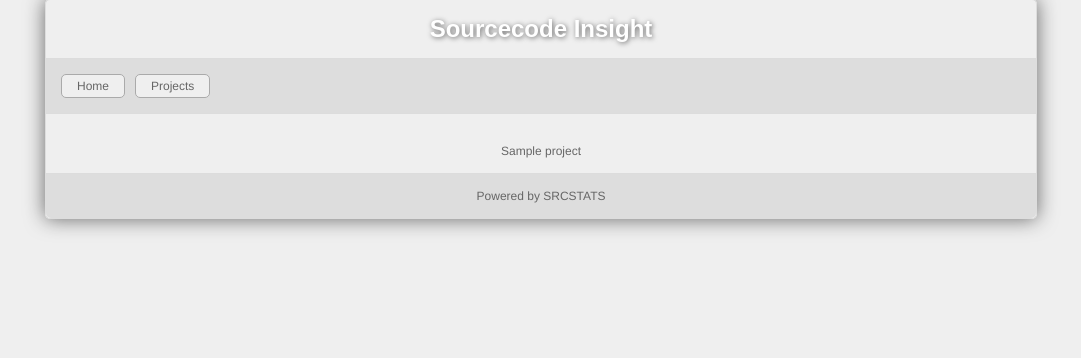
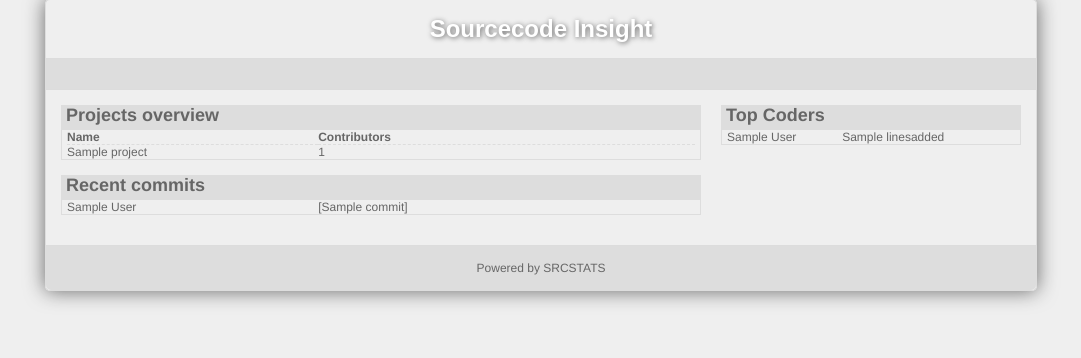
Before and after one commit to yaozhifeng/srcstats, a Django app: template svnstats/templates/home.html in a window 1280 px wide. Shown: the part 51-409 px from the top of the page, without its empty margins (115-1196 px from the left). Run offline with Django 3.2, Linux system fonts and the light colour scheme; the template is opened without the code that fills it: most values are stand-ins (such as "Sample title", 1, 10 or a date in 2020).

Commit message:
add debug toolbar, basic home page

```diff
--- a/settings.py
+++ b/settings.py
@@ -98,7 +98,10 @@ MIDDLEWARE_CLASSES = (
     'django.middleware.csrf.CsrfViewMiddleware',
     'django.contrib.auth.middleware.AuthenticationMiddleware',
     'django.contrib.messages.middleware.MessageMiddleware',
+    'debug_toolbar.middleware.DebugToolbarMiddleware',
 )
+
+INTERNAL_IPS = ('127.0.0.1',)
 
 ROOT_URLCONF = 'srcstats.urls'
 
@@ -120,6 +123,7 @@ INSTALLED_APPS = (
     'django.contrib.admin',
     # Uncomment the next line to enable admin documentation:
     # 'django.contrib.admindocs',
+    'debug_toolbar',
 )
 
 # A sample logging configuration. The only tangible logging
--- a/svnstats/admin.py
+++ b/svnstats/admin.py
@@ -1,4 +1,4 @@
-from models import Project, SVNLog
+from models import Project, SVNLog, SVNAuthor
 from django.contrib import admin
 
 class ProjectAdmin(admin.ModelAdmin):
@@ -13,5 +13,9 @@ class ProjectAdmin(admin.ModelAdmin):
 class SVNLogAdmin(admin.ModelAdmin):
     list_display = ['revno', 'author', 'commitdate']
 
+class SVNAuthorAdmin(admin.ModelAdmin):
+    list_display = ['author', 'display']
+
 admin.site.register(Project, ProjectAdmin)
 admin.site.register(SVNLog, SVNLogAdmin)
+admin.site.register(SVNAuthor, SVNAuthorAdmin)
--- a/svnstats/static/css/main.css
+++ b/svnstats/static/css/main.css
@@ -58,12 +58,32 @@ body {
 #container {
     /*padding:20px 0;
      */
-    /*padding-top:20px;
-     */
-    text-align:center;
+    padding-top: 0px;
+    text-align:left;
     /*
     width:600px;
     */
+}
+
+#column-main {
+    width: 640px;
+    float: left;
+}
+#column-right {
+    width: 300px;
+    float: right;
+}
+h2.caption {
+    height: 24px;
+    background-color: #DDDDDD;
+    padding-left: 5px;
+    padding-right: 5px;
+}
+div.part {
+    border: 1px solid #DDDDDD;
+    padding-left: 5px;
+    padding-right: 5px;
+    margin-bottom: 15px;
 }
 #footer {
     -moz-border-radius-bottomleft:5px;
@@ -89,6 +109,24 @@ body {
     margin:0 auto;
     text-shadow:1px 1px 5px #666666;
 }
+dl.list {
+    clear: both;
+    overflow: hidden;
+}
+dl.list dt {
+    clear: both;
+    float: left;
+    width: 40%;
+}
+dl.list dd {
+    float: left;
+    width: 60%
+}
+dd.header, dt.header {
+    font-weight: bold;
+    border-bottom: 1px dashed #DDDDDD;
+}
+
 ul {
     list-style:none outside none;
 }
--- a/svnstats/templates/base.html
+++ b/svnstats/templates/base.html
@@ -12,10 +12,10 @@
         <h1>Sourcecode Insight</h1>
     </div>
     <div id="headmenu" class="box">
-        <ul>
+        <!--ul>
             <li><a href="/">Home</a></li>
             <li><a href="/">Projects</a></li>
-        </ul>
+        </ul-->
     </div>
     <div id="container" class="box">
         {% block content %}content area {% endblock %}
--- a/svnstats/templates/home.html
+++ b/svnstats/templates/home.html
@@ -1,7 +1,36 @@
 {% extends "base.html" %}
 
 {% block content %}
-    {% for project in projects  %}
-        <p>{{project.name}}</p>
-    {% endfor %}
+<div id="column-main">
+    <h2 class="caption">Projects overview</h2>
+    <div class="part">
+        <dl class="list">
+            <dt class="header">Name</dt>
+            <dd class="header">Contributors</dd>
+            {% for project in projects  %}
+                <dt>{{project.name}}</dt>
+                <dd>{{project.author_count}}</dd>
+            {% endfor %}
+        </dl>
+    </div>
+    <h2 class="caption">Recent commits</h2>
+    <div class="part">
+         <dl class="list">
+            {% for commit in commits  %}
+                <dt>{{commit.author}}</dt>
+                <dd>[{{commit.project__name}}] {{commit.msg|truncatewords:16}}</dd>
+            {% endfor %}
+    </div>
+</div>
+<div id="column-right">
+    <h2 class="caption">Top Coders</h2>
+    <div class="part">
+        <dl class="list">
+             {% for coder in coders  %}
+                <dt>{{coder.author}}</dt>
+                <dd>{{coder.linesadded}}</dd>
+            {% endfor %}
+        </dl>
+    </div>
+</div>
 {% endblock %}
```
Also changed, not shown: svnstats/models.py (+7 -0 lines), svnstats/views.py (+6 -1 lines), 1 other file.
